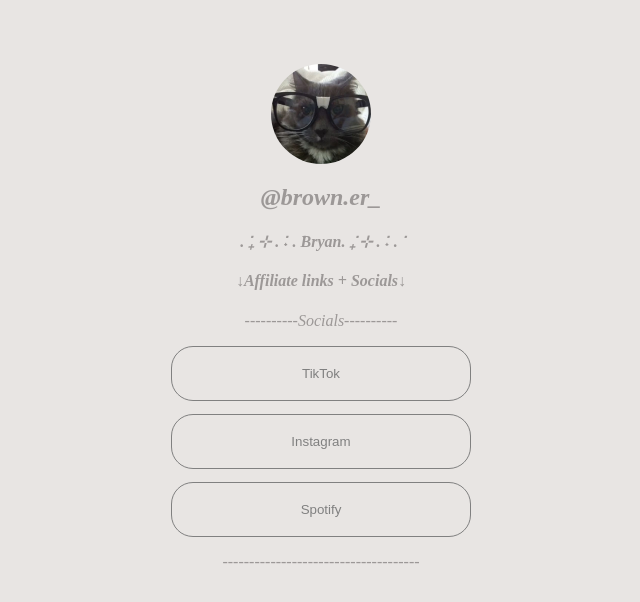
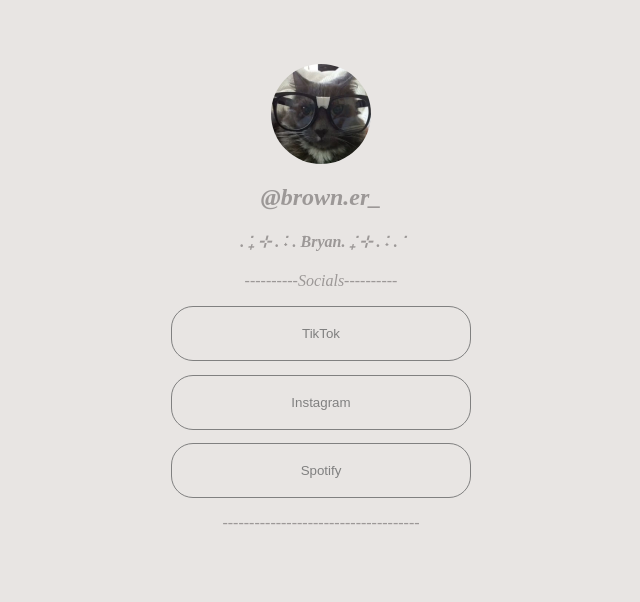
Before and after one commit to Pandino4/BLink, a plain HTML site: page index.html in a window 1280 px wide. Shown: the whole page, without its empty margins (319-959 px from the left). Drawn offline with Linux system fonts and the light colour scheme.

Commit message:
Update index.html

```diff
--- a/index.html
+++ b/index.html
@@ -13,7 +13,6 @@
             <img src="cat.jpg.jpg">
             <h1>@brown.er_</h1>
             <h4>. ݁₊ ⊹ . ݁˖ . ݁Bryan. ݁₊ ⊹ . ݁˖ . ݁</h4>
-            <h4>↓Affiliate links + Socials↓</h4>
         </section>
 
         <section id="section2">
```
